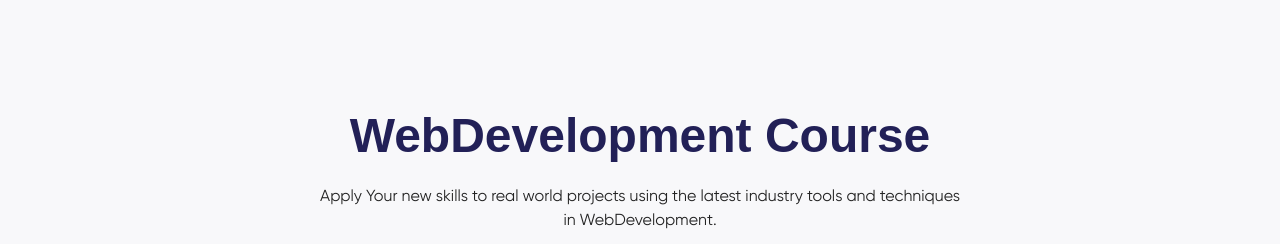
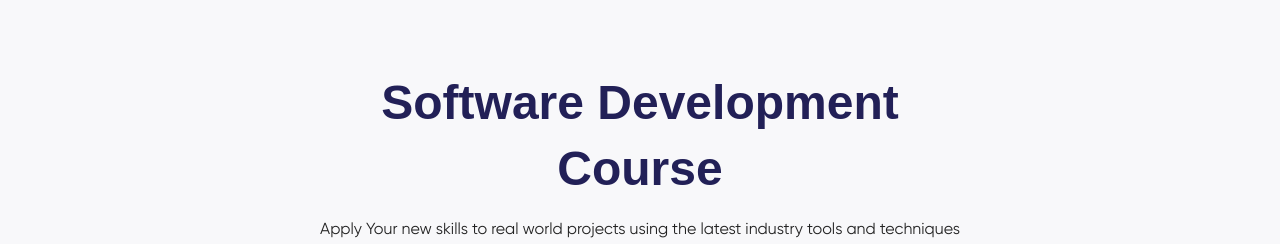
Before and after one commit to emeraldhycient/pluralcode, a React (Vite) app: page /schools/programming/backend-development in a window 1280 px wide. Shown: the part 202-446 px from the top of the page. Built offline with nearby package versions, Linux system fonts and the light colour scheme; no server answers.

Commit message:
[update]

```diff
--- a/src/components/programming_school/fullstack/Hero.jsx
+++ b/src/components/programming_school/fullstack/Hero.jsx
@@ -63,7 +63,7 @@ function Hero() {
         data-aos-duration="2000"
       >
         <h1 className="text-3xl md:text-4xl md:text-5xl font-bold  font-gilroy text-center   w-full align-left text-[#222057] mb-4 lg:leading-snug	">
-          WebDevelopment Course
+          Software Development Course
         </h1>
         <p className="font-gilroyregular text-[16px] text-center   font-extralight text-[#232323] mb-4">
           Apply Your new skills to real world projects using the latest industry
```
